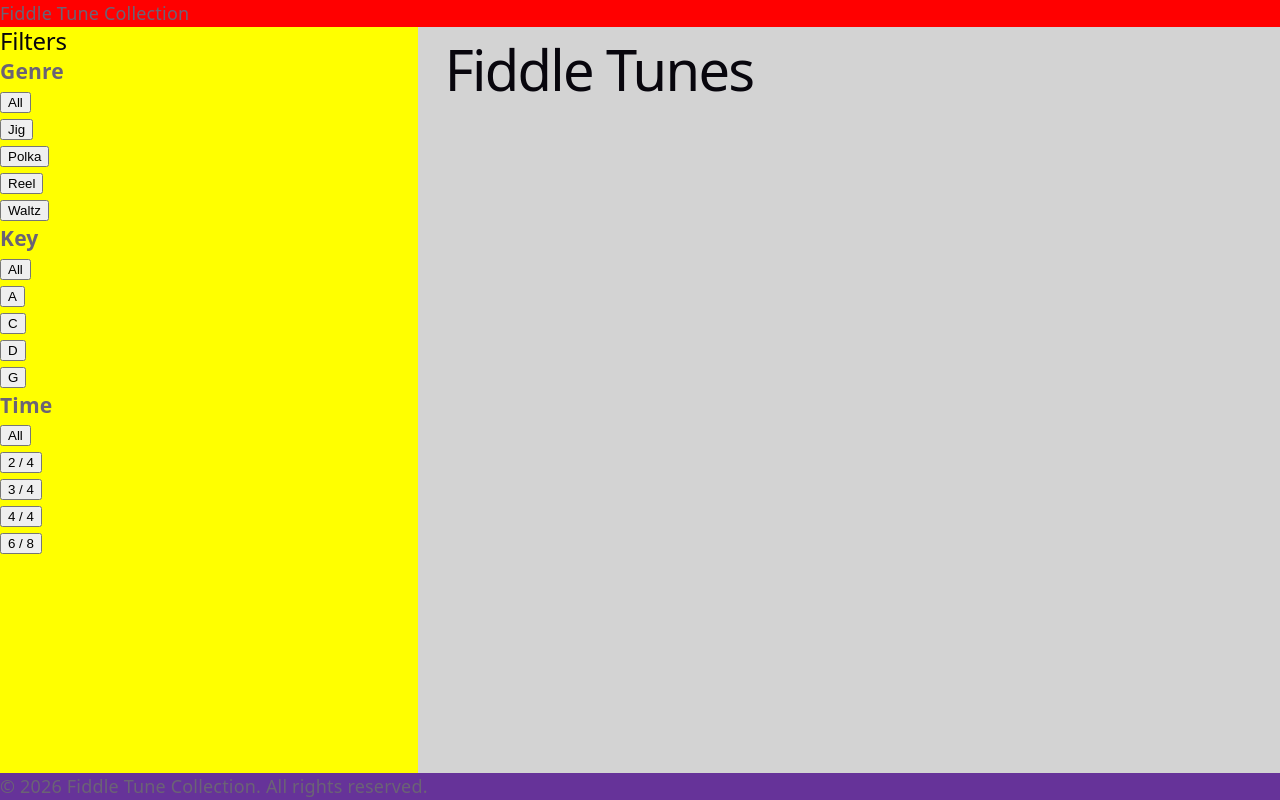
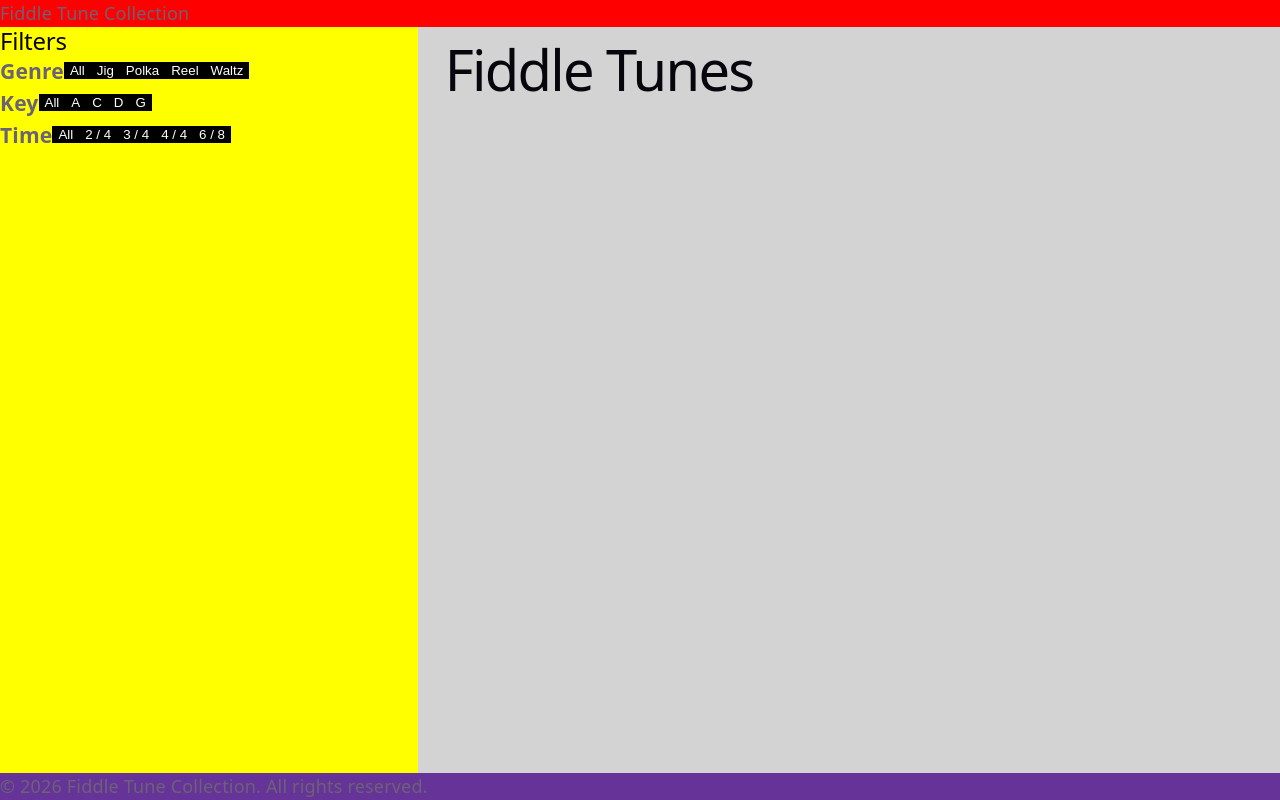
Before and after one commit to billadams/FiddleTuneCollection, a React (Vite) app in the folder fiddletunecollection.client/: page / in a window 1280 px wide. Built offline with nearby package versions, Linux system fonts and the light colour scheme.

Commit message:
Filters initial CSS. Added modal component.

```diff
--- /dev/null
+++ b/fiddletunecollection.client/src/components/Filter/Filters.tsx
@@ -0,0 +1,42 @@
+import styles from './filters.module.css';
+
+function Filters() {
+  return (
+    <div>
+      <ul>
+        <li className={styles.filters}>
+          <h3>Genre</h3>
+          <ul className={styles.item}>
+            <li><button type='button' className={styles.button}>All</button></li>
+            <li><button type='button' className={styles.button}>Jig</button></li>
+            <li><button type='button' className={styles.button}>Polka</button></li>
+            <li><button type='button' className={styles.button}>Reel</button></li>
+            <li><button type='button' className={styles.button}>Waltz</button></li>
+          </ul>
+        </li>
+        <li className={styles.filters}>
+          <h3>Key</h3>
+          <ul className={`${styles.item}`}>
+            <li><button type='button' className={styles.button}>All</button></li>
+            <li><button type='button' className={styles.button}>A</button></li>
+            <li><button type='button' className={styles.button}>C</button></li>
+            <li><button type='button' className={styles.button}>D</button></li>
+            <li><button type='button' className={styles.button}>G</button></li>
+          </ul>
+        </li>
+        <li className={styles.filters}>
+          <h3>Time</h3>
+           <ul className={`${styles.item}`}>
+            <li><button type='button' className={styles.button}>All</button></li>
+            <li><button type='button' className={styles.button}>2 / 4</button></li>
+            <li><button type='button' className={styles.button}>3 / 4</button></li>
+            <li><button type='button' className={styles.button}>4 / 4</button></li>
+            <li><button type='button' className={styles.button}>6 / 8</button></li>
+          </ul>
+        </li>
+      </ul>
+    </div>
+  );
+}
+
+export default Filters;
--- /dev/null
+++ b/fiddletunecollection.client/src/components/Filter/filters.module.css
@@ -0,0 +1,14 @@
+
+.filters {
+  display: flex;
+}
+
+.item {
+  display: flex;
+}
+
+.button {
+  background-color: #000000;
+  color: #ffffff;
+  cursor: pointer;
+}
--- a/fiddletunecollection.client/src/components/Filters.tsx
+++ /dev/null
@@ -1,39 +0,0 @@
-
-
-function Filters() {
-  return (
-    <div className='filters'>
-      <ul>
-        <li><h3>Genre</h3>
-          <ul>
-            <li><button type='button'>All</button></li>
-            <li><button type='button'>Jig</button></li>
-            <li><button type='button'>Polka</button></li>
-            <li><button type='button'>Reel</button></li>
-            <li><button type='button'>Waltz</button></li>
-          </ul>
-        </li>
-        <li><h3>Key</h3>
-          <ul>
-            <li><button type='button'>All</button></li>
-            <li><button type='button'>A</button></li>
-            <li><button type='button'>C</button></li>
-            <li><button type='button'>D</button></li>
-            <li><button type='button'>G</button></li>
-          </ul>
-        </li>
-        <li><h3>Time</h3>
-           <ul>
-            <li><button type='button'>All</button></li>
-            <li><button type='button'>2 / 4</button></li>
-            <li><button type='button'>3 / 4</button></li>
-            <li><button type='button'>4 / 4</button></li>
-            <li><button type='button'>6 / 8</button></li>
-          </ul>
-        </li>
-      </ul>
-    </div>
-  );
-}
-
-export default Filters;
--- a/fiddletunecollection.client/src/components/Modal.tsx
+++ b/fiddletunecollection.client/src/components/Modal/Modal.tsx
@@ -5,7 +5,7 @@ import React, {
 } from 'react';
 import { FontAwesomeIcon } from '@fortawesome/react-fontawesome';
 import { faWindowClose } from '@fortawesome/free-solid-svg-icons';
-import styles from '@/components/modal/modal.module.css';
+import styles from './modal.module.css';
 
 type ModalProps = {
     onClose: () => void;
--- a/fiddletunecollection.client/src/components/Sidebar.tsx
+++ b/fiddletunecollection.client/src/components/Sidebar.tsx
@@ -1,4 +1,4 @@
-import Filters from './Filters';
+import Filters from './Filter/Filters';
 
 function Sidebar() {
   return (
--- a/fiddletunecollection.client/src/styles/reset.css
+++ b/fiddletunecollection.client/src/styles/reset.css
@@ -34,3 +34,7 @@ textarea {
 :where(caption, th) {
   text-align: left;
 }
+
+button {
+  border-style: none;
+}
```
Also changed, not shown: fiddletunecollection.client/src/components/Modal/modal.module.css (added, +29 -0 lines), 1 other file (tests, documents, lock files or other folders).
